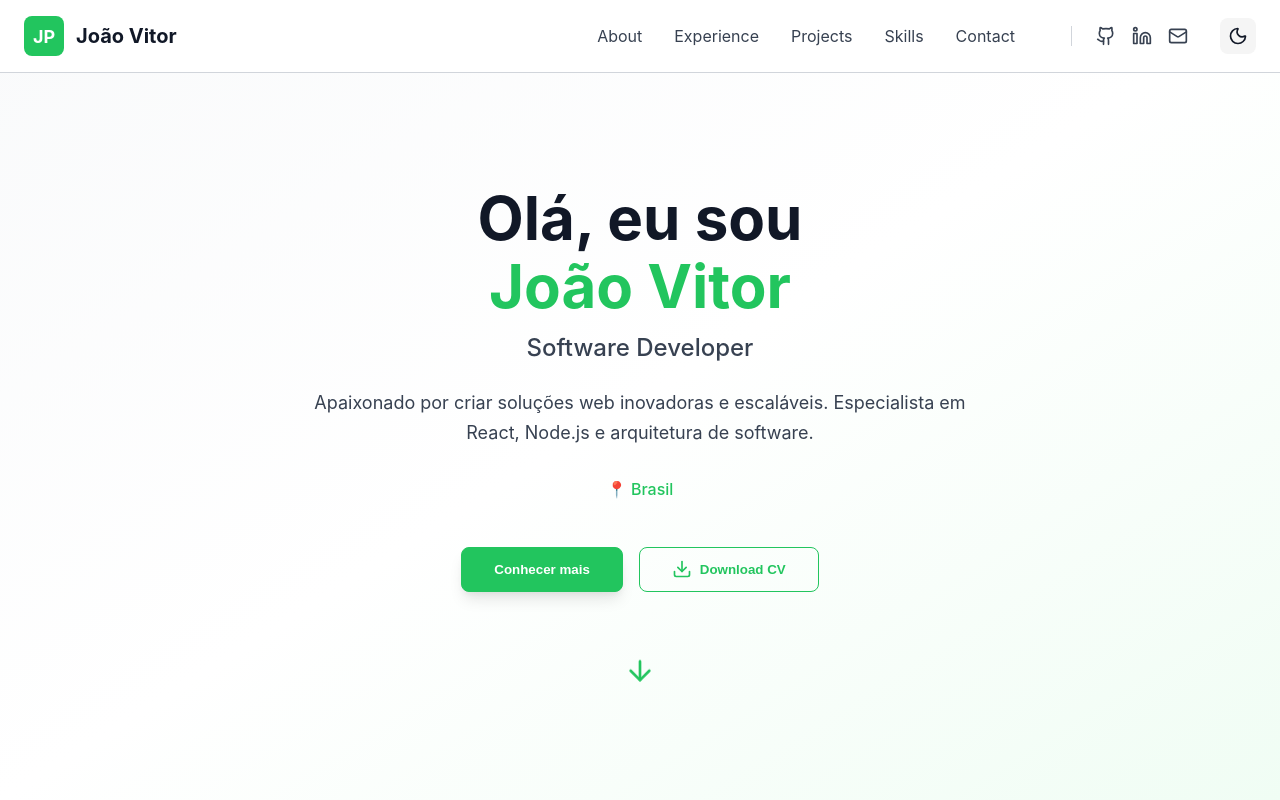
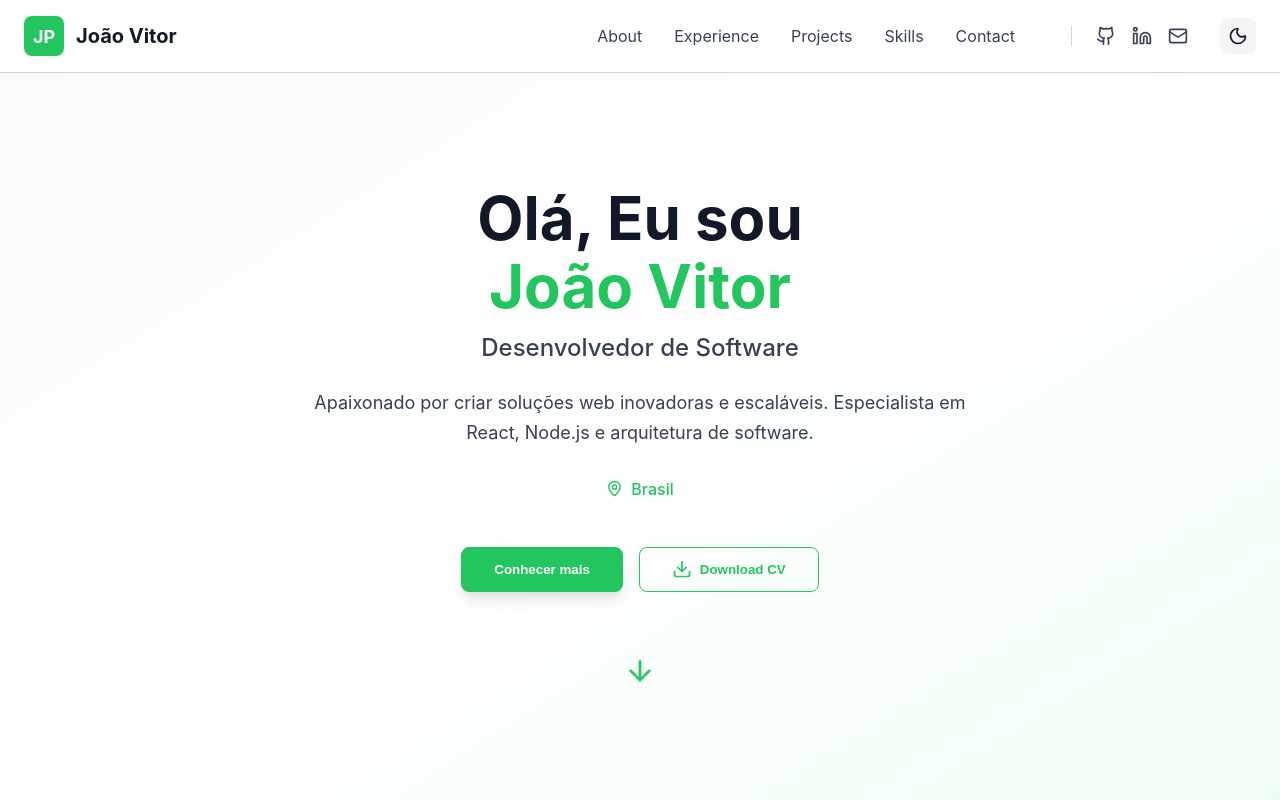
Before and after one commit to JoaoVitorPaludo/joaovitorpaludo.com, a React (Vite) app: page /home in a window 1280 px wide. Built offline with nearby package versions, Linux system fonts and the light colour scheme.

Commit message:
Implementando traduções da aba de hero

```diff
--- a/src/app/app.tsx
+++ b/src/app/app.tsx
@@ -1,3 +1,5 @@
+import './i18n'
+
 import { ThemeProvider } from '@emotion/react'
 import { useAppStore } from '../store/use-app-store/use-app-store'
 import { GlobalStyles } from '../styles/global'
--- a/src/modules/home/components/hero/hero.tsx
+++ b/src/modules/home/pages/hero/hero.tsx
@@ -1,12 +1,15 @@
 import { AnimatePresence } from 'framer-motion'
 
-import { ArrowDown, Download } from 'lucide-react'
+import { ArrowDown, Download, MapPin } from 'lucide-react'
+import { useTranslation } from 'react-i18next'
 import {
   containerVariants,
   itemVariants,
 } from '../../../../commons/animations/variants'
 import * as S from './styles'
 export function Hero() {
+  const { t } = useTranslation('hero')
+
   const scrollToAbout = () => {
     const element = document.getElementById('about')
     if (element) {
@@ -27,25 +30,25 @@ export function Hero() {
             exit="exit"
           >
             <S.Title variants={itemVariants}>
-              Olá, eu sou
-              <S.Highlight>João Vitor</S.Highlight>
+              {t('title')}
+              <S.Highlight>{t('titleHighlight')}</S.Highlight>
             </S.Title>
-            <S.Subtitle variants={itemVariants}>Software Developer</S.Subtitle>
+            <S.Subtitle variants={itemVariants}>{t('subtitle')}</S.Subtitle>
 
-            <S.Bio variants={itemVariants}>
-              Apaixonado por criar soluções web inovadoras e escaláveis.
-              Especialista em React, Node.js e arquitetura de software.
-            </S.Bio>
+            <S.Bio variants={itemVariants}>{t('bio')}</S.Bio>
 
-            <S.Location variants={itemVariants}>📍 Brasil</S.Location>
+            <S.Location variants={itemVariants}>
+              <MapPin size={17} />
+              {t('location')}
+            </S.Location>
 
             <S.ButtonGroup variants={itemVariants}>
               <S.PrimaryButton onClick={scrollToAbout}>
-                Conhecer mais
+                {t('primaryButton')}
               </S.PrimaryButton>
               <S.SecondaryButton onClick={handleResumeDownload}>
                 <Download size={20} />
-                Download CV
+                {t('secondaryButton')}
               </S.SecondaryButton>
             </S.ButtonGroup>
 
--- a/src/modules/home/components/hero/styles.ts
+++ b/src/modules/home/pages/hero/styles.ts
@@ -118,6 +118,10 @@ export const Location = styled(motion.p)`
   color: #22c55e;
   margin-bottom: 3rem;
   font-weight: 500;
+  display: flex;
+  gap: 0.5rem;
+  align-items: center;
+  justify-content: center;
 
   @media (prefers-color-scheme: dark) {
     color: #4ade80;
--- a/src/modules/home/pages/home.tsx
+++ b/src/modules/home/pages/home.tsx
@@ -1,5 +1,5 @@
 import { Header } from '../../../components/layout/header/header'
-import { Hero } from '../components/hero/hero'
+import { Hero } from './hero/hero'
 import * as S from './styles'
 export function Home() {
   return (
```
Also changed, not shown: src/modules/home/components/readme.md (deleted).
